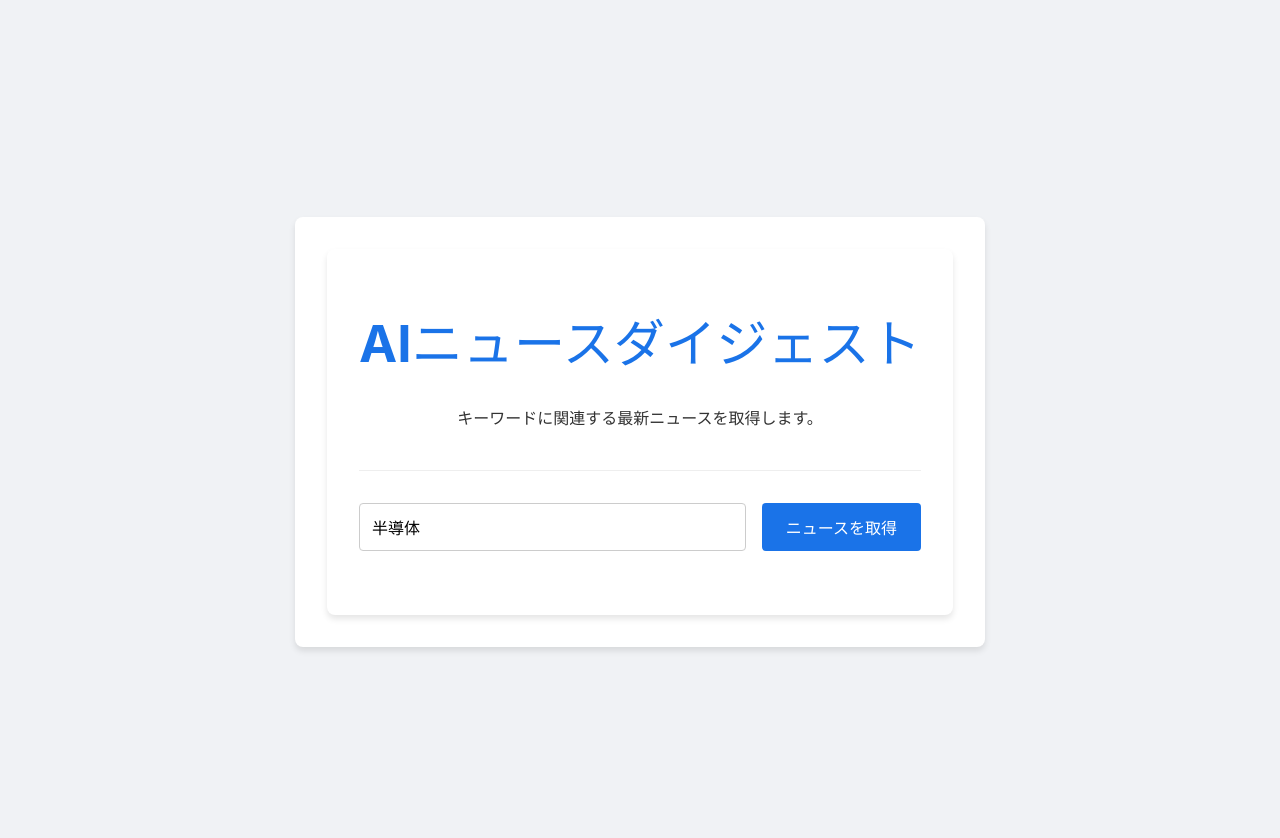
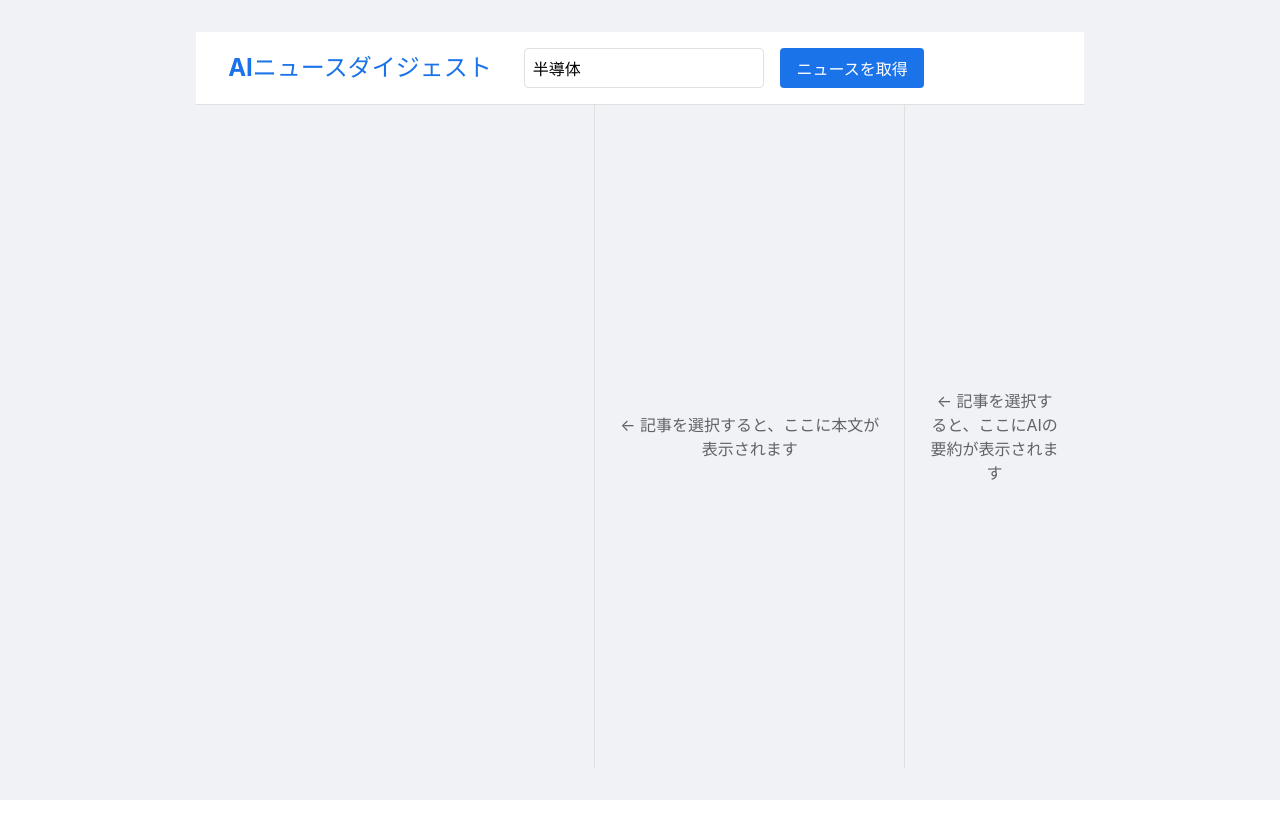
Before and after one commit to tako-chan0511/my-daily-daigest, a Vue app: page / in a window 1280 px wide. Shown: the top 838 px of the page. Built offline with nearby package versions, Linux system fonts and the light colour scheme.

Commit message:
３ペイン対応

```diff
--- a/src/App.vue
+++ b/src/App.vue
@@ -1,176 +1,292 @@
 <template>
   <div id="app">
-    <div class="container">
-      <header>
+    <div class="top-bar">
       <h1>AIニュースダイジェスト</h1>
-        <p>キーワードに関連する最新ニュースを取得します。</p>
-      </header>
-      <main>
       <div class="search-box">
         <input
           v-model="keyword"
           @keyup.enter="fetchNews"
-            placeholder="検索キーワードを入力 (例: 半導体)"
+          placeholder="検索キーワード (例: 半導体)"
         />
-          <button @click="fetchNews" :disabled="loading">
-            <span v-if="!loading">ニュースを取得</span>
+        <button @click="fetchNews" :disabled="loading.news">
+          <span v-if="!loading.news">ニュースを取得</span>
           <span v-else>取得中...</span>
         </button>
       </div>
+    </div>
 
-        <div v-if="loading" class="loading-spinner"></div>
-        <div v-if="error" class="error-message">{{ error }}</div>
-
-        <div v-if="articles.length > 0" class="articles-list">
-          <h2>検索結果: 「{{ lastSearchedKeyword }}」</h2>
-          <ul>
-            <li v-for="(article, index) in articles" :key="index">
-              <h3><a :href="article.url" target="_blank" rel="noopener noreferrer">{{ article.title }}</a></h3>
+    <div class="main-content">
+      <div class="pane article-list-pane">
+        <div v-if="loading.news" class="loading-spinner"></div>
+        <div v-if="error.news" class="error-message">{{ error.news }}</div>
+        <ul v-if="articles.length > 0">
+          <li v-for="(article, index) in articles"
+              :key="index"
+              @click="selectArticle(article)"
+              :class="{ 'selected': selectedArticle?.url === article.url }">
+            <h3>{{ article.title }}</h3>
             <p class="source">{{ article.source.name }} - {{ new Date(article.publishedAt).toLocaleString('ja-JP') }}</p>
-              <p class="description">{{ article.description }}</p>
-
-              <div class="summary-actions">
-                <button @click="summarizeArticle(index)" :disabled="article.loadingSummary">
-                  <span v-if="!article.loadingSummary">🤖 AIで要約</span>
-                  <span v-else>要約中...</span>
-                </button>
-              </div>
-              <div v-if="article.summary" class="summary-result" v-html="article.summary.replace(/\n/g, '<br>')"></div>
-              <div v-if="article.summaryError" class="summary-error">{{ article.summaryError }}</div>
           </li>
         </ul>
+        <div v-if="!loading.news && articles.length === 0 && lastSearchedKeyword" class="placeholder">
+          「{{ lastSearchedKeyword }}」に関するニュースは見つかりませんでした。
         </div>
-      </main>
+      </div>
+
+      <div class="pane article-content-pane">
+        <div v-if="loading.content" class="loading-spinner"></div>
+        <div v-if="error.content" class="error-message">{{ error.content }}</div>
+        <div v-if="selectedArticleContent" class="article-body" v-html="selectedArticleContent.replace(/\n/g, '<br>')"></div>
+        <div v-if="!selectedArticle && !loading.content" class="placeholder">
+          ← 記事を選択すると、ここに本文が表示されます
+        </div>
+      </div>
+
+      <div class="pane ai-assistant-pane">
+        <div v-if="loading.summary" class="loading-spinner"></div>
+        <div v-if="error.summary" class="error-message">{{ error.summary }}</div>
+        <div v-if="summaryResult" class="summary-result" v-html="summaryResult.replace(/\n/g, '<br>')"></div>
+        <div v-if="!selectedArticle && !loading.summary" class="placeholder">
+          ← 記事を選択すると、ここにAIの要約が表示されます
+        </div>
+      </div>
     </div>
   </div>
 </template>
 
 <script setup lang="ts">
-import { ref } from 'vue';
+import { ref, reactive } from 'vue';
 
 const keyword = ref('半導体');
 const lastSearchedKeyword = ref('');
 const articles = ref<any[]>([]);
-const loading = ref(false);
-const error = ref('');
+const loading = reactive({ news: false, content: false, summary: false });
+const error = reactive({ news: '', content: '', summary: '' });
+const selectedArticle = ref<any>(null);
+const selectedArticleContent = ref('');
+const summaryResult = ref('');
 
 const fetchNews = async () => {
   if (!keyword.value) {
-    error.value = 'キーワードを入力してください。';
+    error.news = 'キーワードを入力してください。';
     return;
   }
-  loading.value = true;
-  error.value = '';
+  loading.news = true;
+  error.news = '';
   articles.value = [];
+  selectedArticle.value = null;
+  selectedArticleContent.value = '';
+  summaryResult.value = '';
   lastSearchedKeyword.value = keyword.value;
 
   try {
-    const apiKeyFromFrontend = import.meta.env.VITE_GNEWS_API_KEY;
-    if (!apiKeyFromFrontend) {
-      throw new Error('VITE_GNEWS_API_KEY が.env.localに設定されていません。');
-    }
+    const apiKey = import.meta.env.VITE_GNEWS_API_KEY;
+    if (!apiKey) throw new Error('VITE_GNEWS_API_KEY が設定されていません。');
 
     const response = await fetch('/api/fetch-news', {
       method: 'POST',
       headers: { 'Content-Type': 'application/json' },
-      body: JSON.stringify({
-        gnewsApiKey: apiKeyFromFrontend,
-        keyword: keyword.value
-      })
+      body: JSON.stringify({ gnewsApiKey: apiKey, keyword: keyword.value })
     });
-
     const data = await response.json();
-
-    if (!response.ok) {
-      throw new Error(data.error || 'ニュースの取得に失敗しました。');
-    }
+    if (!response.ok) throw new Error(data.error || 'ニュースの取得に失敗しました。');
     articles.value = data;
-
   } catch (e: any) {
-    error.value = e.message;
+    error.news = e.message;
   } finally {
-    loading.value = false;
+    loading.news = false;
   }
 };
 
-// ★★★ ここからが修正箇所 ★★★
-const summarizeArticle = async (index: number) => {
-  const article = articles.value[index];
-  article.loadingSummary = true;
-  article.summaryError = '';
-  article.summary = '';
+const selectArticle = async (article: any) => {
+  if (selectedArticle.value?.url === article.url) return;
 
-  // フロントエンドがキー選択の責任を持つ
+  selectedArticle.value = article;
+  selectedArticleContent.value = '';
+  summaryResult.value = '';
+  error.content = '';
+  error.summary = '';
+
+  // コンテンツ取得と要約を並行して開始
+  fetchArticleContent(article.url);
+};
+
+const fetchArticleContent = async (url: string) => {
+  loading.content = true;
+  try {
+    const response = await fetch('/api/fetch-article-content', {
+      method: 'POST',
+      headers: { 'Content-Type': 'application/json' },
+      body: JSON.stringify({ articleUrl: url })
+    });
+    const data = await response.json();
+    if (!response.ok) throw new Error(data.error);
+    selectedArticleContent.value = data.articleText;
+    // 本文取得が成功したら、続けて要約を実行
+    summarizeText(data.articleText);
+  } catch (e: any) {
+    error.content = e.message;
+  } finally {
+    loading.content = false;
+  }
+};
+
+const summarizeText = async (text: string) => {
+  loading.summary = true;
+  try {
     const geminiApiKey = import.meta.env.VITE_GEMINI_API_KEY;
-  if (!geminiApiKey) {
-    article.summaryError = 'VITE_GEMINI_API_KEY が.env.localに設定されていません。';
-    article.loadingSummary = false;
-    return;
-  }
+    if (!geminiApiKey) throw new Error('VITE_GEMINI_API_KEY が設定されていません。');
 
-  try {
     const response = await fetch('/api/summarize-article', {
       method: 'POST',
       headers: { 'Content-Type': 'application/json' },
-      body: JSON.stringify({
-        articleUrl: article.url,
-        geminiApiKey: geminiApiKey // キーをバックエンドに渡す
-      })
+      body: JSON.stringify({ articleText: text, geminiApiKey })
     });
-
     const data = await response.json();
-    if (!response.ok) {
-      throw new Error(data.error || '要約の生成に失敗しました。');
-    }
-    article.summary = data.summary;
+    if (!response.ok) throw new Error(data.error);
+    summaryResult.value = data.summary;
   } catch (e: any) {
-    article.summaryError = e.message;
+    error.summary = e.message;
   } finally {
-    article.loadingSummary = false;
+    loading.summary = false;
   }
 };
-// ★★★ ここまでが修正箇所 ★★★
 </script>
 
 <style>
-  body { font-family: -apple-system, BlinkMacSystemFont, 'Segoe UI', Roboto, 'Helvetica Neue', Arial, sans-serif; background-color: #f0f2f5; color: #333; margin: 0; padding: 2rem; }
-  #app { max-width: 800px; margin: 0 auto; background: white; padding: 2rem; border-radius: 8px; box-shadow: 0 4px 6px rgba(0,0,0,0.1); }
-  header { text-align: center; border-bottom: 1px solid #eee; padding-bottom: 1.5rem; margin-bottom: 2rem; }
-  h1 { color: #1a73e8; }
-  .search-box { display: flex; gap: 1rem; margin-bottom: 2rem; }
-  .search-box input { flex-grow: 1; padding: 0.75rem; font-size: 1rem; border: 1px solid #ccc; border-radius: 4px; }
-  .search-box button { padding: 0.75rem 1.5rem; font-size: 1rem; color: white; background-color: #1a73e8; border: none; border-radius: 4px; cursor: pointer; }
-  .search-box button:disabled { background-color: #a0c3f0; }
-  .loading-spinner { width: 40px; height: 40px; border: 4px solid #f3f3f3; border-top: 4px solid #1a73e8; border-radius: 50%; animation: spin 1s linear infinite; margin: 2rem auto; }
-  @keyframes spin { 0% { transform: rotate(0deg); } 100% { transform: rotate(360deg); } }
-  .error-message { color: red; background-color: #ffebee; border: 1px solid red; padding: 1rem; border-radius: 4px; }
-  .articles-list ul { list-style: none; padding: 0; }
-  .articles-list li { border-bottom: 1px solid #eee; padding: 1.5rem 0; }
-  .articles-list li:last-child { border-bottom: none; }
-  .articles-list h3 a { text-decoration: none; color: #1a73e8; }
-  .articles-list h3 a:hover { text-decoration: underline; }
-  .source { font-size: 0.9rem; color: #666; }
-  .summary-actions { margin-top: 1rem; }
-  .summary-actions button {
-    background: none;
-    border: 1px solid #1a73e8;
-    color: #1a73e8;
+  :root {
+    --border-color: #e0e0e0;
+    --background-color: #f0f2f5;
+    --pane-background: #ffffff;
+    --primary-color: #1a73e8;
+    --text-color: #202124;
+    --sub-text-color: #5f6368;
+  }
+  html, body {
+    height: 100%;
+    margin: 0;
+    font-family: -apple-system, BlinkMacSystemFont, 'Segoe UI', Roboto, 'Helvetica Neue', Arial, sans-serif;
+    background-color: var(--background-color);
+  }
+  #app {
+    display: flex;
+    flex-direction: column;
+    height: 100vh;
+  }
+  .top-bar {
+    display: flex;
+    align-items: center;
+    padding: 1rem 2rem;
+    background-color: var(--pane-background);
+    border-bottom: 1px solid var(--border-color);
+    flex-shrink: 0;
+  }
+  .top-bar h1 {
+    font-size: 1.5rem;
+    margin: 0;
+    color: var(--primary-color);
+  }
+  .search-box {
+    display: flex;
+    gap: 1rem;
+    margin-left: 2rem;
+    width: 400px;
+  }
+  .search-box input {
+    flex-grow: 1;
+    padding: 0.5rem;
+    font-size: 1rem;
+    border: 1px solid var(--border-color);
+    border-radius: 4px;
+  }
+  .search-box button {
     padding: 0.5rem 1rem;
-    border-radius: 1rem;
+    font-size: 1rem;
+    color: white;
+    background-color: var(--primary-color);
+    border: none;
+    border-radius: 4px;
     cursor: pointer;
   }
+  .main-content {
+    display: flex;
+    flex-grow: 1;
+    overflow: hidden;
+  }
+  .pane {
+    flex: 1;
+    overflow-y: auto;
+    padding: 1.5rem;
+    border-right: 1px solid var(--border-color);
+  }
+  .pane:last-child {
+    border-right: none;
+  }
+  .article-list-pane {
+    flex: 0 0 350px; /* 左ペインの幅を固定 */
+  }
+  .article-list-pane ul {
+    list-style: none;
+    padding: 0;
+    margin: 0;
+  }
+  .article-list-pane li {
+    padding: 1rem;
+    cursor: pointer;
+    border-bottom: 1px solid var(--border-color);
+  }
+  .article-list-pane li:hover {
+    background-color: #f8f9fa;
+  }
+  .article-list-pane li.selected {
+    background-color: #e8f0fe;
+  }
+  .article-list-pane h3 {
+    margin: 0 0 0.5rem 0;
+    font-size: 1rem;
+    color: var(--text-color);
+  }
+  .source {
+    font-size: 0.8rem;
+    color: var(--sub-text-color);
+    margin: 0;
+  }
+  .article-content-pane {
+    flex: 2; /* 中央ペインを広く */
+  }
+  .article-body {
+    line-height: 1.7;
+  }
   .summary-result {
-    margin-top: 1rem;
-    padding: 1rem;
-    background-color: #e8f0fe;
-    border-left: 4px solid #1a73e8;
+    line-height: 1.7;
     white-space: pre-wrap;
-    line-height: 1.6;
   }
-  .summary-error {
-    margin-top: 1rem;
-    padding: 1rem;
+  .placeholder {
+    display: flex;
+    justify-content: center;
+    align-items: center;
+    height: 100%;
+    color: var(--sub-text-color);
+  }
+  .loading-spinner {
+    width: 40px;
+    height: 40px;
+    border: 4px solid #f3f3f3;
+    border-top: 4px solid var(--primary-color);
+    border-radius: 50%;
+    animation: spin 1s linear infinite;
+    margin: 2rem auto;
+  }
+  @keyframes spin {
+    0% { transform: rotate(0deg); }
+    100% { transform: rotate(360deg); }
+  }
+  .error-message {
     color: red;
     background-color: #ffebee;
+    border: 1px solid red;
+    padding: 1rem;
+    border-radius: 4px;
+    margin: 1rem;
   }
 </style>
```
Also changed, not shown: api/fetch-article-content.ts (added, +53 -0 lines), api/summarize-article.ts (+7 -23 lines). Lines whose indentation alone changed are shown as unchanged.
